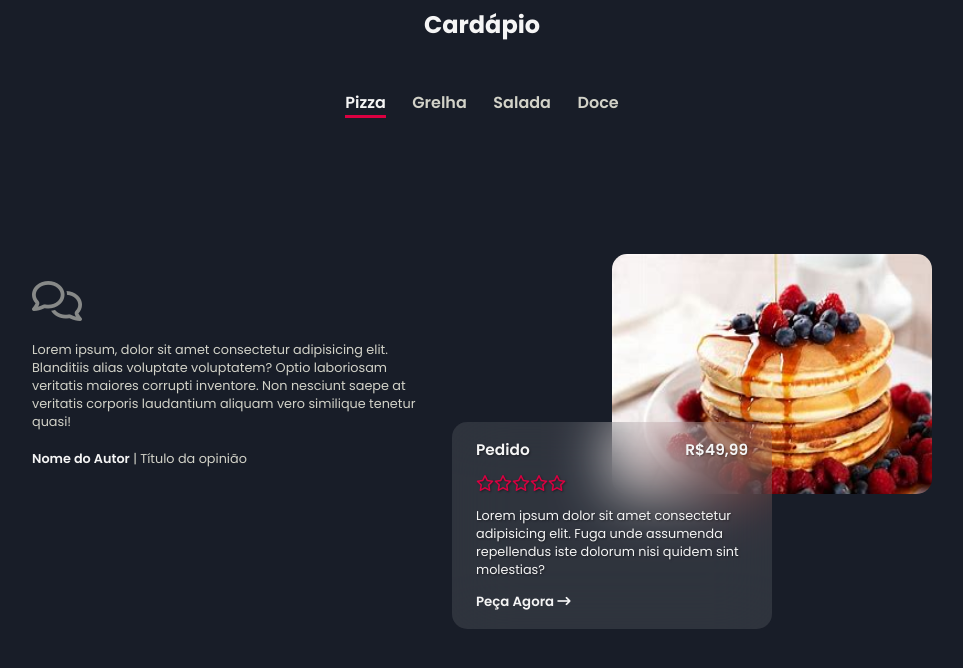
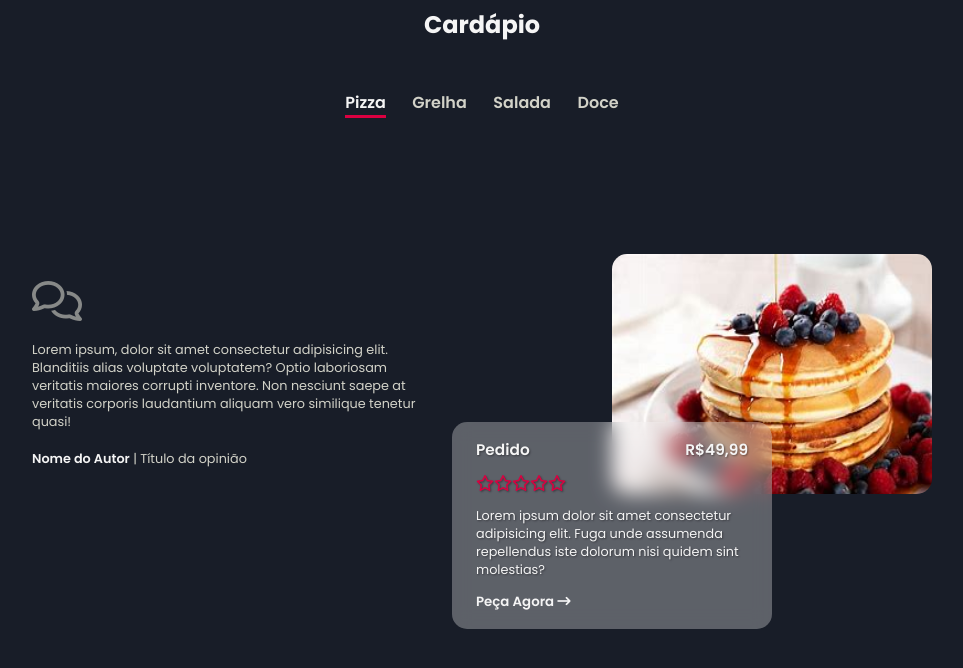
Before and after one commit to MychaelWolter/Landing_Page_Pizzaria, a plain HTML site: page index.html in a window 1280 px wide. Shown: the part 1135-1803 px from the top of the page, without its empty margins (158-1121 px from the left). Drawn offline with nearby package versions, Linux system fonts and the light colour scheme.

Commit message:
Update location.css

```diff
--- a/src/styles/location.css
+++ b/src/styles/location.css
@@ -59,10 +59,10 @@ aside {
     left: -20%;
     top: 70%;
     width: 20em;
-    background-color: rgba(255, 255, 255, 0.1);
+    background-color: rgba(255, 255, 255, 0.3);
     color: var(--white);
     text-shadow: 1px 1px 2px rgba(0, 0, 0, 0.4);
-    backdrop-filter: blur(30px);
+    backdrop-filter: blur(10px);
     padding: 1em 1.5em;
     border-radius: 15px;
 }
```
